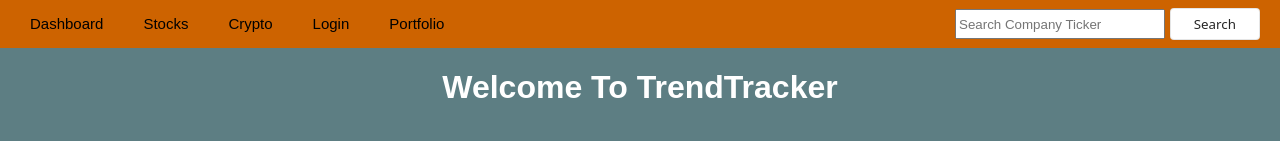
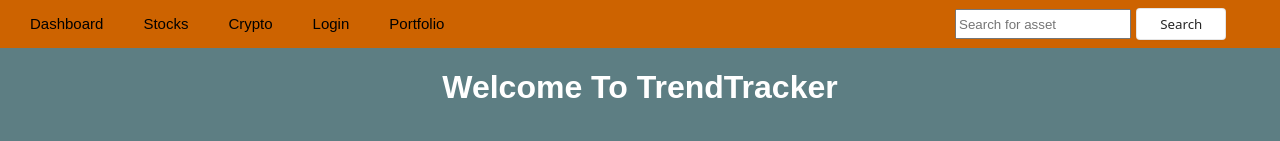
Before and after one commit to KMcCrear/TrendTracker, a React (Create React App) app in the folder client/: page / in a window 1280 px wide. Shown: the top 141 px of the page. Built offline with nearby package versions, Linux system fonts and the light colour scheme; no server answers.

Commit message:
removed inline css, moved search results into searchbar div

```diff
--- a/client/src/components/SearchBar.jsx
+++ b/client/src/components/SearchBar.jsx
@@ -70,20 +70,21 @@ function SearchBar() {
     return (
         <div className="searchContainer">
 
-            <div style={{display: 'inline-block', width:'120%'}} className="searchBar">
+            <div className="searchBar">
                 <form onSubmit={onceSubmitted}>
                     <input
                         id='searchInput'
                         type="text"
-                        placeholder={"Search Company Ticker"}
+                        placeholder={"Search for asset"}
                         onChange={onNewSearch}
                     />
                     <button id="searchButton" type="submit">Search</button>
                 </form>
+                <div className="searchList">
+                    {searchData}
+                </div>
             </div>
-            <div className="searchList">
-                {searchData}
-            </div>
+
         </div>
     )
 }
```
